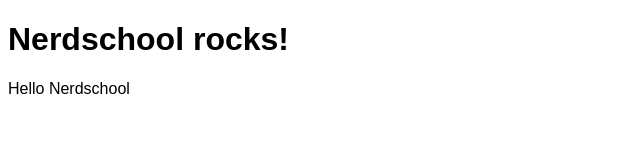
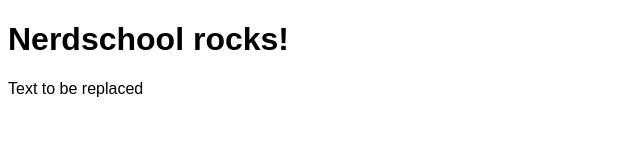
Before and after one commit to nerdschoolbergen/introduction-to-javascript, a plain HTML site: page task-1/task-1.html in a window 1280 px wide. Shown: the full height of the page, 0-640 px from the left. Drawn offline with Linux system fonts and the light colour scheme.

Commit message:
Removed example code from task-1.html

```diff
--- a/task-1/task-1.html
+++ b/task-1/task-1.html
@@ -12,9 +12,5 @@
   <body>
     <h1>Nerdschool rocks!</h1>
     <p>Text to be replaced</p>
-    <script>
-      var paragraph = document.querySelector('p');
-      paragraph.innerHTML = 'Hello Nerdschool';
-    </script>
   </body>
 </html>
```
